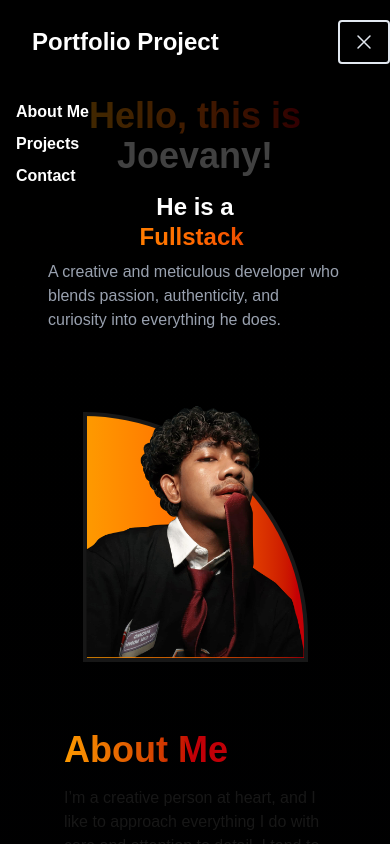
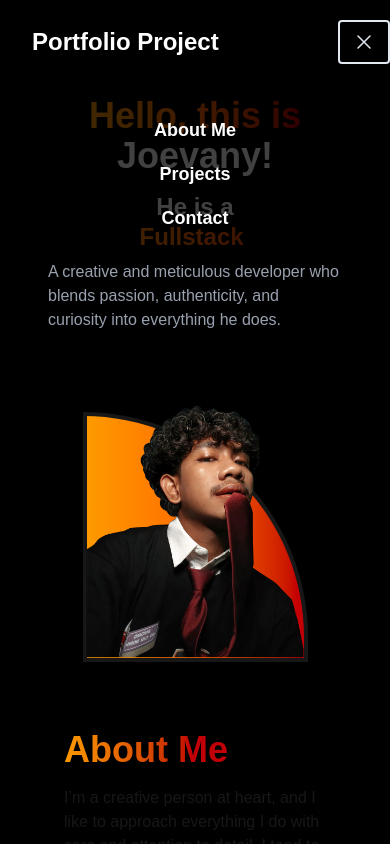
Before and after one commit to typicjoob/portfolio-aliguin, a Next.js app: page / in a window 390 px wide. Both pictures are taken after a click on the button 364 px from the left and 42 px from the top of the page. Shown: the top 844 px of the page. Built offline with nearby package versions, Linux system fonts and the light colour scheme.

Commit message:
Update NavigationBar.jsx

```diff
--- a/src/app/components/NavigationBar.jsx
+++ b/src/app/components/NavigationBar.jsx
@@ -21,7 +21,7 @@ const NavigationBar = () => {
 
   return (
     <nav className="fixed top-0 left-0 right-0 z-10 bg-black/70">
-      <div className="flex flex-wrap items-center justify-between mx-auto h-full py-5">
+      <div className="flex flex-wrap items-center justify-between mx-auto h-full py-5 ">
         <span
           className="text-2xl md:text-5xl ml-8 text-white font-bold cursor-pointer"
           onClick={() => window.scrollTo({ top: 0, behavior: "smooth" })}
@@ -60,7 +60,7 @@ const NavigationBar = () => {
 
       {navbarOpen && (
         <div className="md:hidden mt-2 bg-black/15 py-2">
-          <ul className="flex flex-col gap-2 px-4">
+          <ul className="flex flex-col items-center gap-4 py-4 text-lg font-medium">
             {navLinks.map((link) => (
               <li key={link.id}>
                 <button
```
